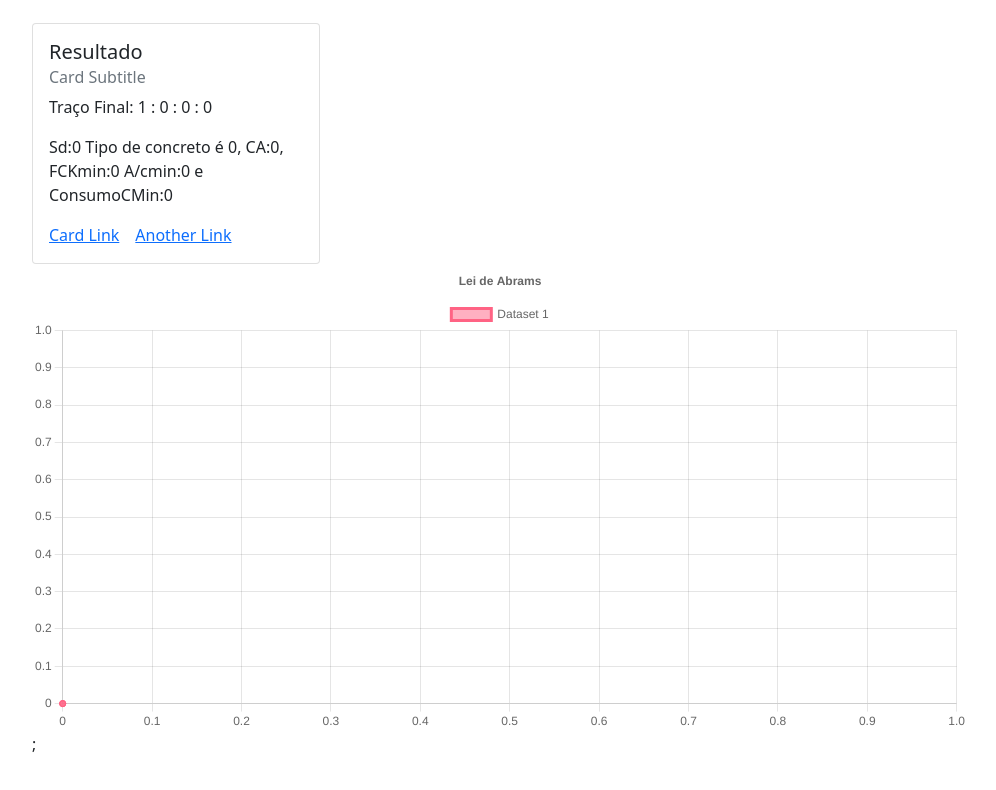
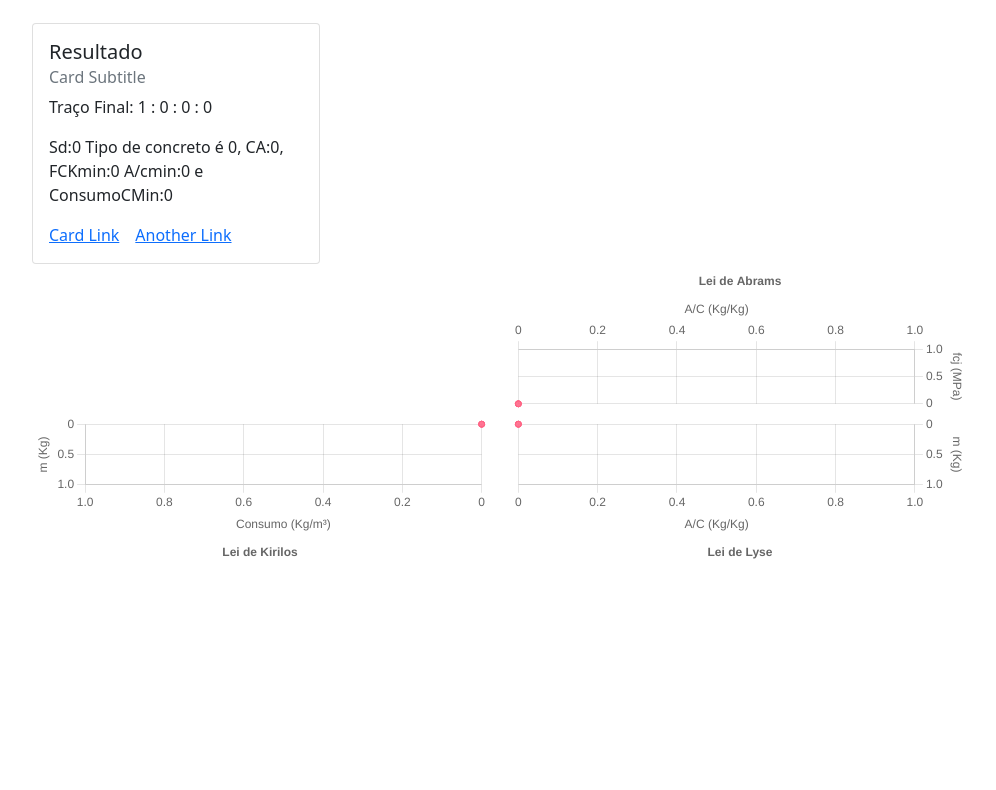
Before and after one commit to thejoaovitor/app-dosagem, a React (Create React App) app: page / in a window 1280 px wide. Shown: the part 858-1648 px from the top of the page, without its empty margins (140-1136 px from the left). After the commit the page ends 1476 px from the top, so only its background shows below. Built offline with nearby package versions, Linux system fonts and the light colour scheme.

Commit message:
added Lyse and Kirilos graph

```diff
--- a/src/App.js
+++ b/src/App.js
@@ -41,10 +41,16 @@ function App() {
 
   var [ac1, setAc1] = useState(0);
 	var [fcj1, setFcj1] = useState(0);
+  var [m1, setM1] = useState(0);
+  var [c1, setC1] = useState(0);
 	var [ac2, setAc2] = useState(0);
 	var [fcj2, setFcj2] = useState(0);
+  var [m2, setM2] = useState(0);
+  var [c2, setC2] = useState(0);
 	var [ac3, setAc3] = useState(0);
 	var [fcj3, setFcj3] = useState(0);
+  var [m3, setM3] = useState(0);
+  var [c3, setC3] = useState(0);
 
 	var [sd, setSd] = useState(0); //Desvio padrão relacionado à condição de preparo de concreto
   var [ca, setCa] = useState(0);
@@ -125,42 +131,41 @@ function App() {
    console.log({sd,ca,tc,acMin,fckMin,ccMin})
   }
 
-	function finalCalculation() {
-		if (fck<fckMin){
-			fcjFinal = fckMin + 1.65 * sd
-		} else {
-			fcjFinal = fck + 1.65 * sd
-		}
-
-		acFinal = log
-	}
-
 
 
 
   const calculateResult = () => {
 
-    const m1 = +document.getElementById("m1").value;
+    m1 = +document.getElementById("m1").value;
     ac1 = +document.getElementById("ac1").value;
     fcj1 = +document.getElementById("fcj1").value;
     const me1 = +document.getElementById("me1").value;
 
-    const m2 = +document.getElementById("m2").value;
+    m2 = +document.getElementById("m2").value;
     ac2 = +document.getElementById("ac2").value;
     fcj2 = +document.getElementById("fcj2").value;
     const me2 = +document.getElementById("me2").value;
 
-    const m3 = +document.getElementById("m3").value;
+    m3 = +document.getElementById("m3").value;
     ac3 = +document.getElementById("ac3").value;
     fcj3 = +document.getElementById("fcj3").value;
     const me3 = +document.getElementById("me3").value;
 
 		setAc1(ac1)
 		setFcj1(fcj1)
+    setM1(m1)
+    setC1((me1*1000)/(1+m1+ac1))
+
+
 		setAc2(ac2)
 		setFcj2(fcj2)
+    setM2(m2)
+    setC2((me2*1000)/(1+m2+ac2))
+
 		setAc3(ac3)
 		setFcj3(fcj3)
+    setM3(m3)
+    setC3((me3*1000)/(1+m3+ac3))
 
     ta = +document.getElementById("ta").value;
     fck = +document.getElementById("fck").value;
@@ -251,14 +256,91 @@ function App() {
     console.log(validated);
   };
 
+  const optionsLyse = {
+		responsive: true,
+    maintainAspectRatio: false,
+		scales: {
+			x:{
+				beginAtZero: true,
+        title: {
+          display: true,
+          text: 'A/C (Kg/Kg)'
+        }
+			},
+			y:{
+				beginAtZero: true,
+        reverse: true,
+        position: 'right',
+        title: {
+          display: true,
+          text: 'm (Kg)'
+        }
+			}
+		},
+		plugins: {
+			title: {
+				display: true,
+				text: 'Lei de Lyse',
+        position: 'bottom'
+			},
+      legend: {
+        display: false,
+      }
+		},
+	};
+
+  const optionsKirilos = {
+		responsive: true,
+    maintainAspectRatio: false,
+		scales: {
+			x:{
+				beginAtZero: true,
+        reverse: true,
+        title: {
+          display: true,
+          text: 'Consumo (Kg/m³)'
+        }
+			},
+			y:{
+				beginAtZero: true,
+        reverse: true,
+        title: {
+          display: true,
+          text: 'm (Kg)'
+        }
+			}
+		},
+		plugins: {
+			title: {
+				display: true,
+				text: 'Lei de Kirilos',
+        position: 'bottom'
+			},
+      legend: {
+        display: false,
+      }
+		},
+	};
+
 	const optionsAbrams = {
 		responsive: true,
+    maintainAspectRatio: false,
 		scales: {
 			x:{
-				beginAtZero: true
+				beginAtZero: true,
+        position: 'top',
+        title: {
+          display: true,
+          text: 'A/C (Kg/Kg)'
+        }
 			},
 			y:{
-				beginAtZero: true
+				beginAtZero: true,
+        position: 'right',
+        title: {
+          display: true,
+          text: 'fcj (MPa)'
+        }
 			}
 		},
 		plugins: {
@@ -266,17 +348,43 @@ function App() {
 				display: true,
 				text: 'Lei de Abrams',
 			},
+      legend: {
+        display: false,
+      }
 		},
 	};
-
-	//const labels = ['January', 'February', 'March', 'April', 'May', 'June', 'July'];
 
   const dataAbrams = {
 		datasets: [
 			{
+				//label: 'Dataset 1',
+				data: [{ x: ac1, y: fcj1 }, { x: ac2, y: fcj2 }, { x: ac3, y: fcj3 }],
+				borderColor: 'rgb(255, 99, 132)',
+				backgroundColor: 'rgba(255, 99, 132, 0.5)',
+				showLine: true,
+				tension: 0.4
+			}
+		],
+	};
+
+  const dataKirilos = {
+		datasets: [
+			{
 				label: 'Dataset 1',
-				data: [{ x: ac1, y: fcj1 }, { x: ac2, y: fcj2 }, { x: ac3, y: fcj3 }],
-				//data: [{ x: 0.47, y: 45.1 }, { x: 0.56, y: 36.4 }, { x: 0.65, y: 29.6 }],
+				data: [{ x: c1, y: m1 }, { x: c2, y: m2 }, { x: c3, y: m3 }],
+				borderColor: 'rgb(255, 99, 132)',
+				backgroundColor: 'rgba(255, 99, 132, 0.5)',
+				showLine: true,
+				tension: 0.4
+			}
+		],
+	};
+
+  const dataLyse = {
+		datasets: [
+			{
+				label: 'Dataset 1',
+				data: [{ x: ac1, y: m1 }, { x: ac2, y: m2 }, { x: ac3, y: m3 }],
 				borderColor: 'rgb(255, 99, 132)',
 				backgroundColor: 'rgba(255, 99, 132, 0.5)',
 				showLine: true,
@@ -668,7 +776,19 @@ function App() {
     <Card.Link href="#">Another Link</Card.Link>
   </Card.Body>
 </Card>
-<Scatter options={optionsAbrams} data={dataAbrams} />;
+<Row>
+<Col xs={6}></Col>
+<Col xs={6}>
+  <Scatter options={optionsAbrams} data={dataAbrams} /> </Col>
+</Row>
+<Row>
+<Col xs={6}>
+<Scatter options={optionsKirilos} data={dataKirilos} />
+</Col>
+<Col xs={6}>
+<Scatter options={optionsLyse} data={dataLyse} />
+</Col>
+</Row>
 
 
         </Container>
```
Also changed, not shown: 1 other file (tests, documents, lock files or other folders).
